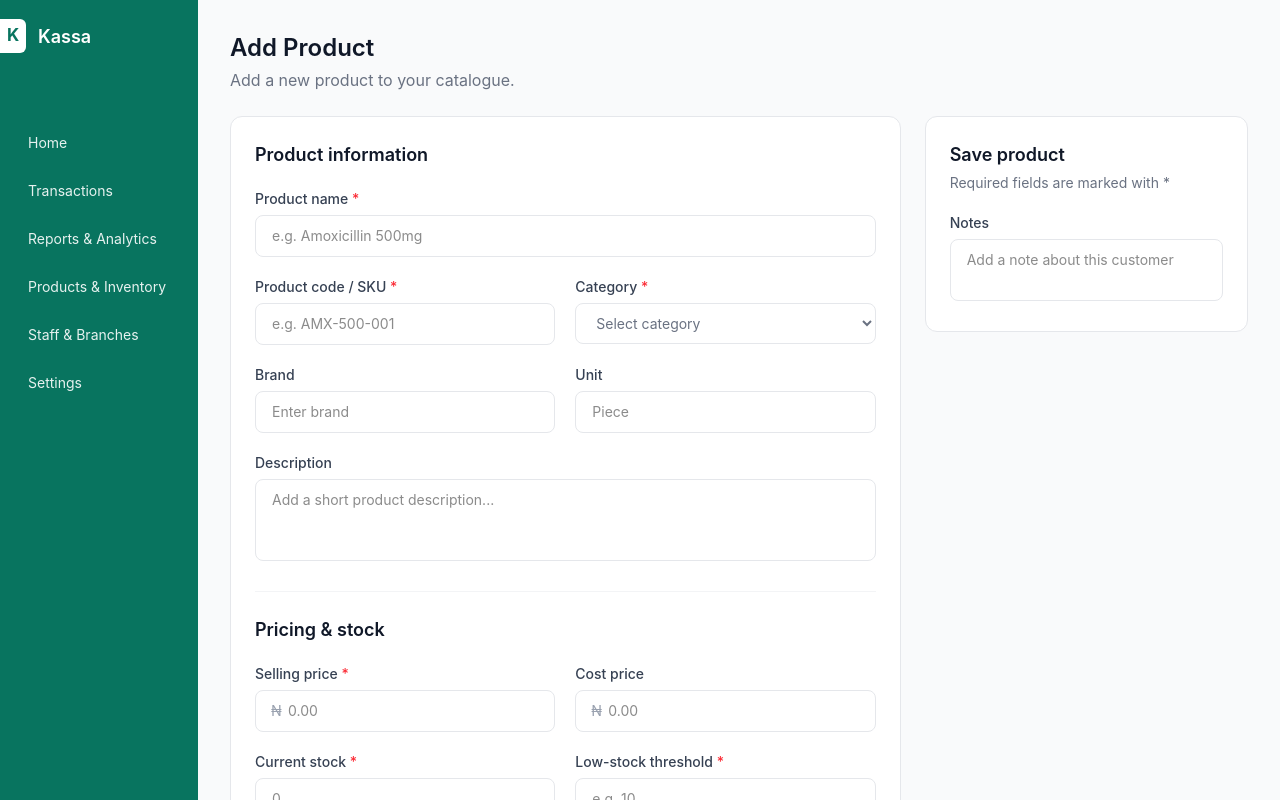
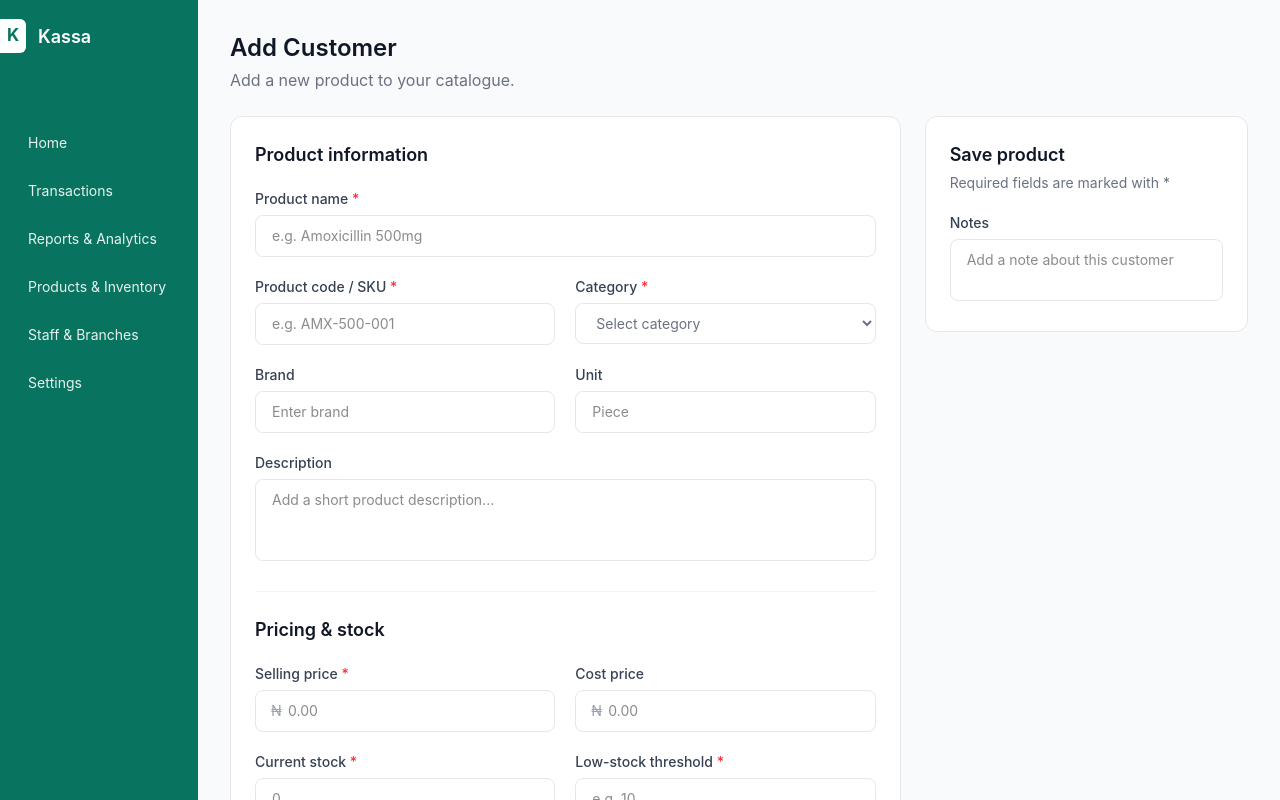
Before and after one commit to mr-uche/KASSA, a Next.js app: page /customers/add in a window 1280 px wide. Shown: the top 800 px of the page. Built offline with nearby package versions, Linux system fonts and the light colour scheme.

Commit message:
some changes

```diff
--- a/src/app/customers/add/page.tsx
+++ b/src/app/customers/add/page.tsx
@@ -55,7 +55,7 @@ export default function AddCustomerPage() {
 
       <main className="ml-[198px] p-8">
         <h1 className="text-2xl font-semibold text-gray-900 mb-1">
-          Add Product
+          Add Customer
         </h1>
 
         <p className="text-gray-500 mb-6">
```
